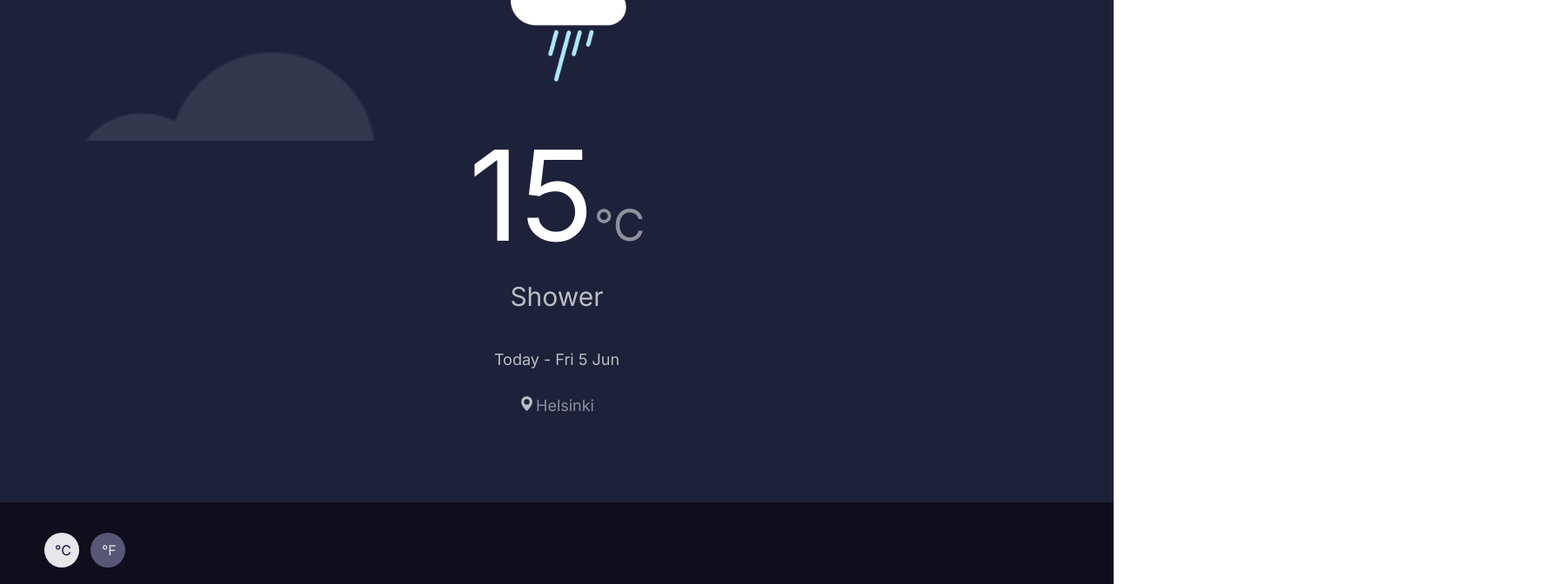
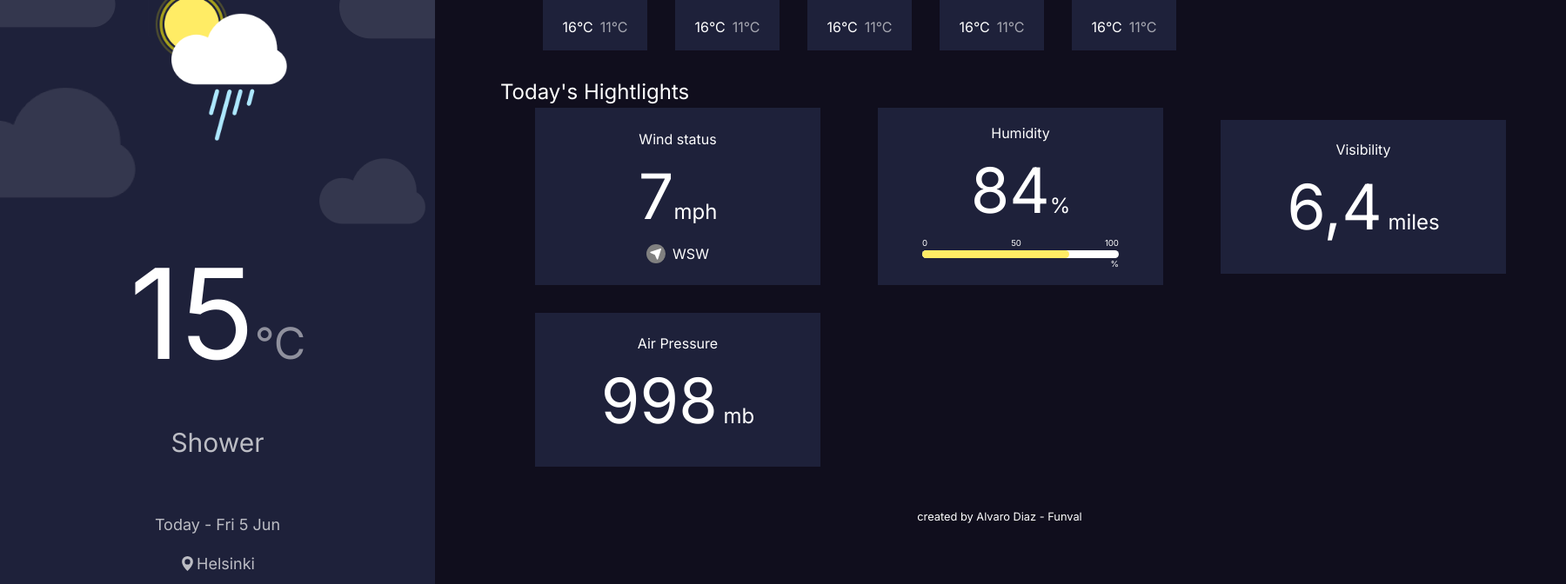
Before and after one commit to Alvarobyui/weather-web-app, a Next.js app: page / in a window 1280 px wide. Shown: the part 240-912 px from the top of the page at 87% size, 1800 px wide, since content can reach past the window. Built offline with nearby package versions, Linux system fonts and the light colour scheme.

Commit message:
large size with media queries implemented

```diff
--- a/app/components/Head.css
+++ b/app/components/Head.css
@@ -38,7 +38,7 @@
 }
 
 .img-box {
-  height: 40vh;
+  height: 47vh;
   width: 100%;
   display: flex;
   justify-content: center;
@@ -107,10 +107,52 @@
   align-items: center;
   gap: 2px;
   padding-top: 5px;
-
 }
 
 /*Hiding the head*/
 .hidden#head {
   display: none;
 }
+
+
+@media screen and (min-width: 45rem) {
+  #head {
+    gap: 2rem;
+    height: 100%;
+    width: 100%;
+  }
+  .text {
+    align-items: center;
+    gap: 3rem;
+  }
+  .city {
+    display: flex;
+    align-items: center;
+    gap: 2px;
+    padding-top:0;
+    padding-bottom: 80px;
+  }
+  .date {
+    padding: 0;
+    margin: -10px 0 -30px;
+  }
+}
+
+@media screen and (min-width: 57rem) {
+  #head {
+    gap: 2.5rem;
+    width: 60vh;
+  }
+  /* .text {
+    gap: 3rem;
+  } */
+  .city {
+    padding-bottom: 50px;
+  }
+}
+
+@media screen and (min-width: 1200px) {
+  #head {
+    min-width: 500px;
+  }
+}
--- a/app/components/Head.jsx
+++ b/app/components/Head.jsx
@@ -91,7 +91,7 @@ export default function Head() {
                 <path d="M8 16s6-5.686 6-10A6 6 0 0 0 2 6c0 4.314 6 10 6 10zm0-7a3 3 0 1 1 0-6 3 3 0 0 1 0 6z" />
               </svg>
             </span>
-            <p className="city"> Helsinki</p>
+            <p className="city-text"> Helsinki</p>
           </div>
         </div>
       </div>
--- a/app/components/Hightlights.css
+++ b/app/components/Hightlights.css
@@ -75,3 +75,44 @@ footer {
   background-color: #FFEC65;
   border-radius: 5px;
 }
+
+
+@media screen and (min-width: 50rem) {
+  #hight .cards {
+    display: grid;
+    place-items: center;
+    overflow: hidden;
+    overflow-y: scroll;
+    padding: 0;
+    height: 70vh;
+    margin-top: 20px;
+  }
+  footer {
+    margin-top: 1rem;
+  }
+
+}
+
+@media screen and (min-width: 67rem) {
+  #hight .cards {
+    display: grid;
+    place-items: center;
+    overflow: hidden;
+    overflow-y: scroll;
+    padding: 0;
+    height: 65%;
+    margin-top: 0;
+    margin-left: 3rem;
+  }
+  footer {
+    margin-top: 3rem;
+  }
+}
+
+@media screen and (min-width: 1200px) {
+  #hight {
+    display: flex;
+    flex-direction: column;
+    flex-wrap: wrap;
+  }
+}
--- a/app/components/Main.css
+++ b/app/components/Main.css
@@ -1,4 +1,3 @@
-
 .cards {
   display: flex;
   flex-wrap: wrap;
@@ -17,11 +16,13 @@
   align-items: center;
   justify-content: center;
 }
+
 .cards .card .img {
   height: 80px;
   width: 80px;
 }
-.cards .card .img img{
+
+.cards .card .img img {
   height: 100%;
   width: 100%;
 }
@@ -56,11 +57,48 @@
 }
 
 
-.UIM :nth-child(1){
+.UIM :nth-child(1) {
   background-color: #E7E7EB;
   color: #110E3C;
 }
-.UIM :nth-child(2){
+
+.UIM :nth-child(2) {
   background-color: #585676;
   color: #E7E7EB;
 }
+
+@media screen and (min-width: 50rem) {
+  .UIM {
+    justify-content: end;
+  }
+  .cards {
+    flex-wrap: nowrap;
+    overflow: hidden;
+    overflow-x: scroll;
+    width: 70vh;
+    height: 35vh;
+    gap: 1rem;
+  }
+  .cards .card {
+    width: 120px;
+    padding: 0 20px;
+  }
+}
+
+@media screen and (min-width: 67rem) {
+
+  .cards {
+    flex-wrap: wrap;
+    overflow: auto;
+    overflow-x: auto;
+    width: 100%;
+    height: 35%;
+    gap: 2rem;
+    margin-left: 1.5rem;
+  }
+  .cards .card {
+    width: 120px;
+    height: 177px;
+  }
+
+}
--- a/app/components/Navbar.css
+++ b/app/components/Navbar.css
@@ -67,3 +67,28 @@ nav > * {
 .p-box > img {
   height: 40px;
 }
+
+@media screen and (min-width: 50rem) {
+  nav {
+    width: 100%;
+  }
+  nav > * {
+    flex-grow: 0;
+  }
+
+}
+
+
+@media screen and (min-width: 65rem) {
+  nav {
+    width: 60vh;
+  }
+}
+
+@media screen and (min-width: 1200px) {
+  nav {
+    min-width: 500px;
+    padding: 10px 40px;
+  }
+
+}
--- a/app/globals.css
+++ b/app/globals.css
@@ -4,9 +4,13 @@
 
 @import url('https://fonts.googleapis.com/css2?family=Raleway:wght@500;600;700&display=swap');
 
+
 body {
   font-family: 'Raleway', sans-serif;
+  padding: 0;
+  margin: 0;
   box-sizing: border-box;
+  background-color: #100E1D;
 }
 
 .content {
@@ -18,3 +22,22 @@ body {
   margin-left: 25px;
   font-size: 1.5rem;
 }
+
+.container {
+  min-width: 100%;
+}
+
+@media screen and (min-width: 50rem) {
+  .container {
+    display: flex;
+    width: 100%;
+  }
+
+}
+
+@media screen and (min-width: 1200px) {
+  .content {
+    min-width: 1300px;
+    padding: 10px 100px 0 50px;
+  }
+}
--- a/app/page.jsx
+++ b/app/page.jsx
@@ -6,7 +6,7 @@ import Navbar from "./components/Navbar";
 
 export default function Home() {
   return (
-    <body>
+    <>
       <div className="container">
         <Head />
         <div className="content">
@@ -15,6 +15,6 @@ export default function Home() {
           <Hightlights />
         </div>
       </div>
-    </body>
+    </>
   );
 }
```
